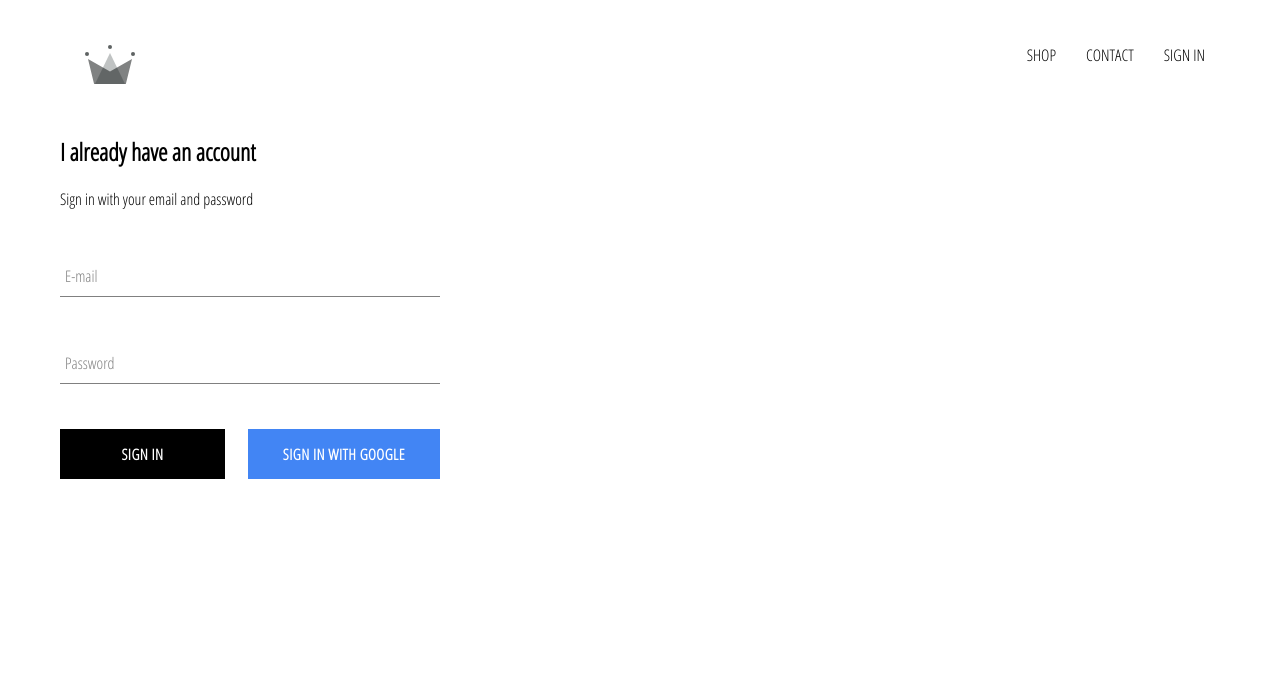
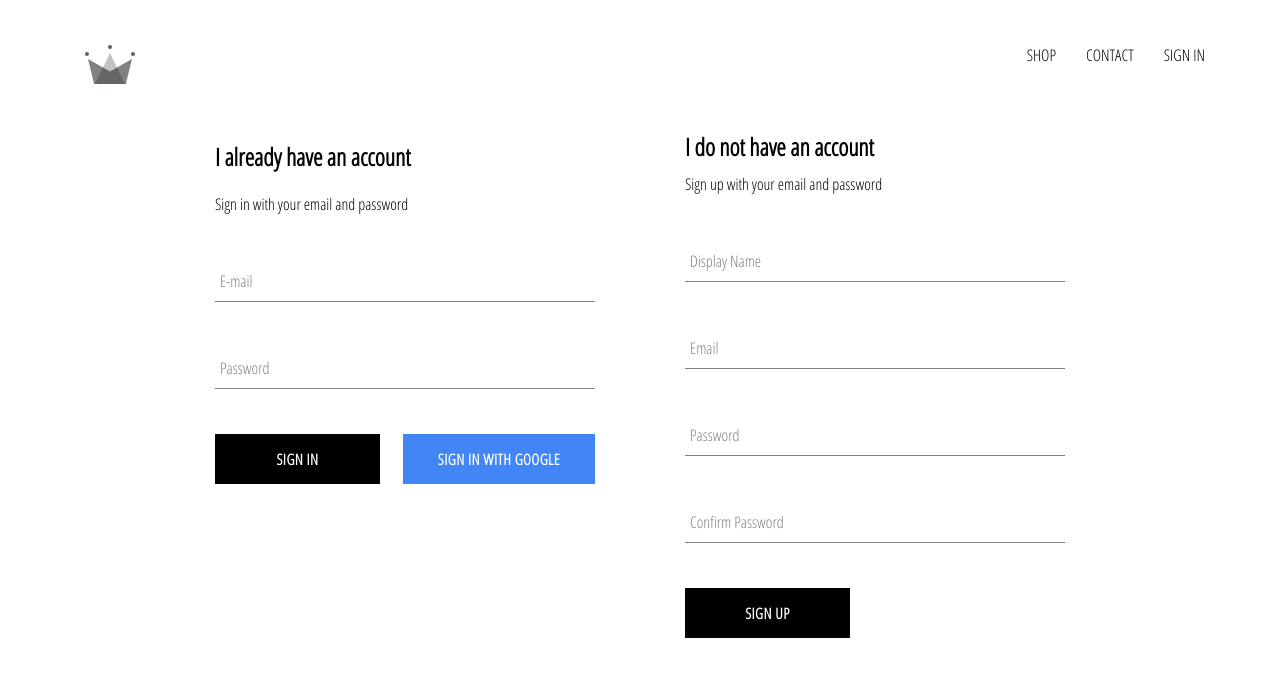
Before and after one commit to Hunter-D-Kern/crwn-clothing, a React (Create React App) app: page /signin in a window 1280 px wide. Shown: the top 676 px of the page. Built offline with nearby package versions, Linux system fonts and the light colour scheme; no server answers.

Commit message:
implemented firebase utils, included ability to store authenticated users into firestore database

```diff
--- a/src/App.js
+++ b/src/App.js
@@ -7,6 +7,7 @@
 import Header from './components/header/header.component';
 import SignInAndSignUpPage from './pages/sign-in-and-sign-up/sign-in-and-sign-up.component';
 import { auth } from './firebase/firebase.utils';
+import { createUserProfileDocument } from './firebase/firebase.utils';
 
 class App extends React.Component {
   constructor() {
@@ -20,8 +21,23 @@
   unsubscribeFromAuth = null
 
   componentDidMount() {
-    this.unsubscribeFromAuth = auth.onAuthStateChanged(user => {
-      this.setState({ currentUser: user})
+    this.unsubscribeFromAuth = auth.onAuthStateChanged(async userAuth => {
+      // this.setState({ currentUser: user})
+      // createUserProfileDocument(user);
+      if (userAuth) {
+        const userRef = await createUserProfileDocument(userAuth);
+
+        userRef.onSnapshot(snapShot => {
+          this.setState({
+            currentUser: {
+              id: snapShot.id,
+              ...snapShot.data()
+            }
+          });
+        });
+      }else {
+        this.setState({currentUser: userAuth});
+      }
     });
   }
 
--- /dev/null
+++ b/src/components/sign-up/sign-up.component.jsx
@@ -0,0 +1,104 @@
+import React from 'react';
+
+import FormInput from '../form-input/form-input.component';
+import CustomButton from '../custom-button/custom-button.component';
+
+import { auth, createUserProfileDocument } from '../../firebase/firebase.utils';
+
+import './sign-up.styles.scss';
+
+class SignUp extends React.Component {
+    constructor(){
+        super();
+
+        this.state = {
+            displayName: '',
+            email: '',
+            password: '',
+            confirmPassword: ''
+        }
+    }
+
+    handleSubmit = async event => {
+        event.preventDefault();
+
+        const { displayName, email, password, confirmPassword} = this.state;
+
+        if(password !== confirmPassword) {
+            alert("passwords don't match");
+            return;
+        }
+
+        try {
+            const {user} = await auth.createUserWithEmailAndPassword(email, password);
+
+            await createUserProfileDocument(user, {displayName})
+
+            this.setState({
+                displayName: '',
+                email: '',
+                password: '',
+                confirmPassword: ''
+            })
+        } catch(error) {
+            console.error(error);
+        }
+    }
+
+
+    handleChange = event => {
+        const {name, value} = event.target;
+
+        this.setState({[name]: value})
+    }
+
+
+    render() {
+        const { displayName, email, password, confirmPassword} = this.state;
+        return(
+            <div className='sign-up'>
+                <h2 className='title'>I do not have an account</h2>
+                <span>Sign up with your email and password</span>
+                <form className='sign-up-form' onSubmit={this.handleSubmit}>
+                    <FormInput
+                      type='text'
+                      name='displayName'
+                      value={displayName}
+                      onChange={this.handleChange}
+                      label='Display Name'
+                      required
+                    />
+                    <FormInput
+                      type='email'
+                      name='email'
+                      value={email}
+                      onChange={this.handleChange}
+                      label='Email'
+                      required
+                    />
+                     <FormInput
+                      type='password'
+                      name='password'
+                      value={password}
+                      onChange={this.handleChange}
+                      label='Password'
+                      required
+                    />
+                     <FormInput
+                      type='password'
+                      name='confirmPassword'
+                      value={confirmPassword}
+                      onChange={this.handleChange}
+                      label='Confirm Password'
+                      required
+                    />
+                    <CustomButton type='submit'> SIGN UP </CustomButton>
+
+                </form>
+
+            </div>
+        )
+    }
+}
+
+export default SignUp;
--- /dev/null
+++ b/src/components/sign-up/sign-up.styles.scss
@@ -0,0 +1,9 @@
+.sign-up {
+    display: flex;
+    flex-direction: column;
+    width: 380px;
+
+    .title {
+      margin: 10px 0;
+    }
+  }
--- a/src/firebase/firebase.utils.js
+++ b/src/firebase/firebase.utils.js
@@ -13,6 +13,32 @@
     measurementId: "G-2QKYP2S10Y"
   };
 
+  export const createUserProfileDocument = async (userAuth, additionalData) => {
+    if(!userAuth) return;
+
+    const userRef = firestore.doc(`users/${userAuth.uid}`);
+
+    const snapShot = await userRef.get();
+
+    if(!snapShot.exists) {
+        const { displayName, email } = userAuth;
+        const createdAt = new Date();
+
+        try {
+            await userRef.set({
+                displayName,
+                email,
+                createdAt,
+                ...additionalData
+            })
+        } catch(error) {
+            console.log('error creating user', error.message);
+        }
+    }
+    return userRef;
+
+  }
+
   firebase.initializeApp(config);
 
   export const auth = firebase.auth();
--- a/src/pages/sign-in-and-sign-up/sign-in-and-sign-up.component.jsx
+++ b/src/pages/sign-in-and-sign-up/sign-in-and-sign-up.component.jsx
@@ -3,10 +3,12 @@
 import SignIn from '../../components/sign-in/sign-in.component';
 
 import './sign-in-and-sign-up.styles.scss';
+import SignUp from '../../components/sign-up/sign-up.component';
 
 const SignInAndSignUpPage = () => (
     <div className='sign-in-and-sign-up'>
      <SignIn />
+     <SignUp />
     </div>
 );
 
--- a/src/pages/sign-in-and-sign-up/sign-in-and-sign-up.styles.scss
+++ b/src/pages/sign-in-and-sign-up/sign-in-and-sign-up.styles.scss
@@ -0,0 +1,6 @@
+.sign-in-and-sign-up {
+    width: 850px;
+    display: flex;
+    justify-content: space-between;
+    margin: 30px auto;
+}
```
